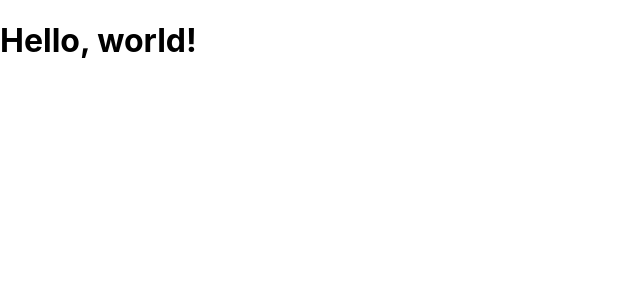
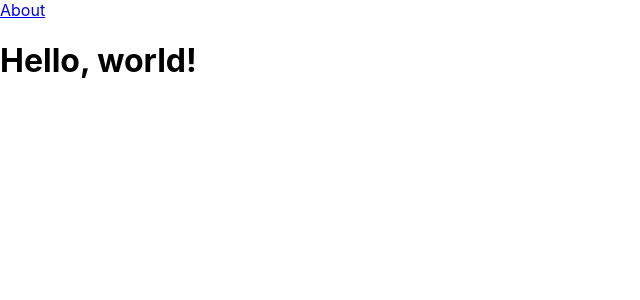
Before and after one commit to HHH-603/V1_Portfolio, a React (Create React App) app in the folder v1_portfolio/: page / in a window 1280 px wide. Shown: the top 300 px of the page, without its empty margins (0-640 px from the left). Built offline with nearby package versions, Linux system fonts and the light colour scheme.

Commit message:
Added Navbar and Flex Container components to my root App.js.

```diff
--- a/v1_portfolio/src/App.js
+++ b/v1_portfolio/src/App.js
@@ -1,13 +1,18 @@
 import React from "react";
 import { BrowserRouter as Router, Route } from "react-router-dom";
 import './App.css';
+import FlexContainer from "./components/Flex-Container";
+import Navbar from "./components/Navbar";
 import About from "./pages/About";
 
 function App() {
   return (
     <Router>
       <>
-        <Route exact path="/" component={About} />
+        <Navbar />
+        <FlexContainer>
+          <Route exact path="/" component={About} />
+        </FlexContainer>
       </>
     </Router>
   );
```
